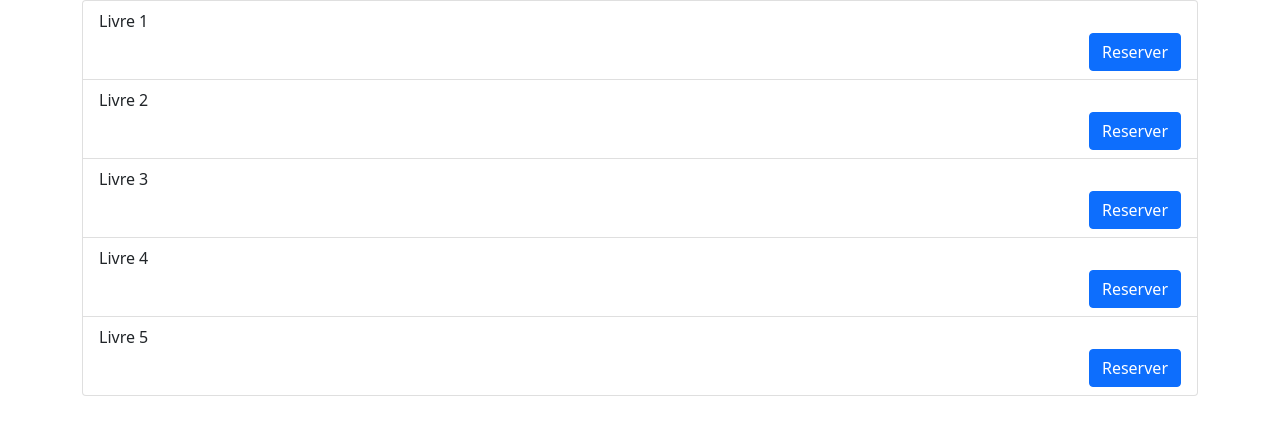
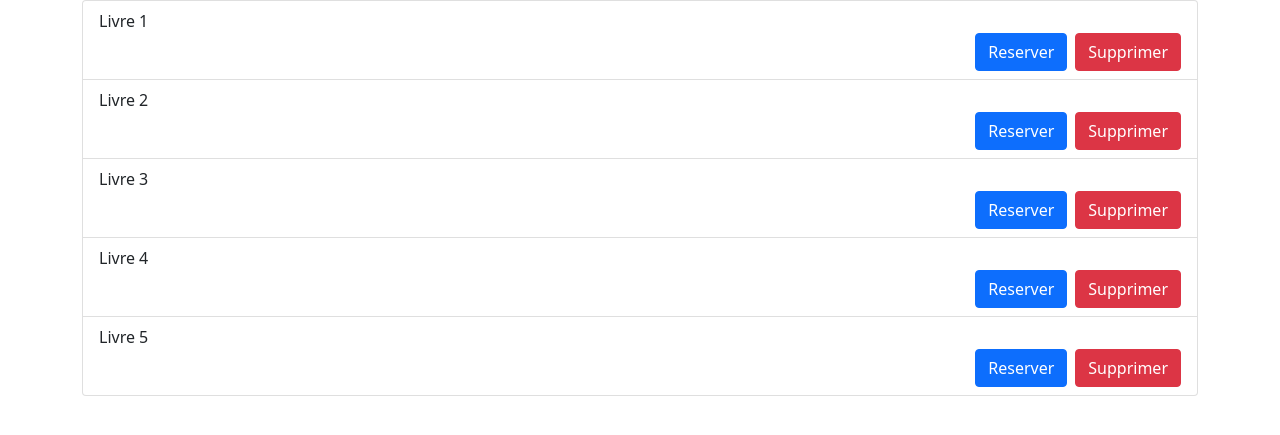
Before and after one commit to Yassine-Bel/school-simple-little-project, a Symfony app: template templates/category.html.twig in a window 1280 px wide. Shown: the part 56-491 px from the top of the page. Run offline with Twig, Linux system fonts and the light colour scheme; the template is opened without the code that fills it, so the values that code supplies are empty; some libraries are stand-ins or nearby versions.

Commit message:
add a delete button in the page category

```diff
--- a/templates/category.html.twig
+++ b/templates/category.html.twig
@@ -1,10 +1,10 @@
 {% extends "base.html.twig" %}
 {% block body %}
     <ul class="list-group">
-        <li class="list-group-item">Livre 1 <div class="d-grid gap-2 d-md-flex justify-content-md-end"><a class="btn btn-primary" href="#" role="button">Reserver</a></div></li>
-        <li class="list-group-item">Livre 2 <div class="d-grid gap-2 d-md-flex justify-content-md-end"><a class="btn btn-primary" href="#" role="button">Reserver</a></div></li>
-        <li class="list-group-item">Livre 3 <div class="d-grid gap-2 d-md-flex justify-content-md-end"><a class="btn btn-primary" href="#" role="button">Reserver</a></div></li>
-        <li class="list-group-item">Livre 4 <div class="d-grid gap-2 d-md-flex justify-content-md-end"><a class="btn btn-primary" href="#" role="button">Reserver</a></div></li>
-        <li class="list-group-item">Livre 5 <div class="d-grid gap-2 d-md-flex justify-content-md-end"><a class="btn btn-primary" href="#" role="button">Reserver</a></div></li>
+        <li class="list-group-item">Livre 1 <div class="d-grid gap-2 d-md-flex justify-content-md-end"><a class="btn btn-primary" href="#" role="button">Reserver</a> <button type="button" class="btn btn-danger">Supprimer</button></div></li>
+        <li class="list-group-item">Livre 2 <div class="d-grid gap-2 d-md-flex justify-content-md-end"><a class="btn btn-primary" href="#" role="button">Reserver</a> <button type="button" class="btn btn-danger">Supprimer</button></div></li>
+        <li class="list-group-item">Livre 3 <div class="d-grid gap-2 d-md-flex justify-content-md-end"><a class="btn btn-primary" href="#" role="button">Reserver</a> <button type="button" class="btn btn-danger">Supprimer</button></div></li>
+        <li class="list-group-item">Livre 4 <div class="d-grid gap-2 d-md-flex justify-content-md-end"><a class="btn btn-primary" href="#" role="button">Reserver</a> <button type="button" class="btn btn-danger">Supprimer</button></div></li>
+        <li class="list-group-item">Livre 5 <div class="d-grid gap-2 d-md-flex justify-content-md-end"><a class="btn btn-primary" href="#" role="button">Reserver</a> <button type="button" class="btn btn-danger">Supprimer</button></div></li>
     </ul>
 {% endblock %}
```
